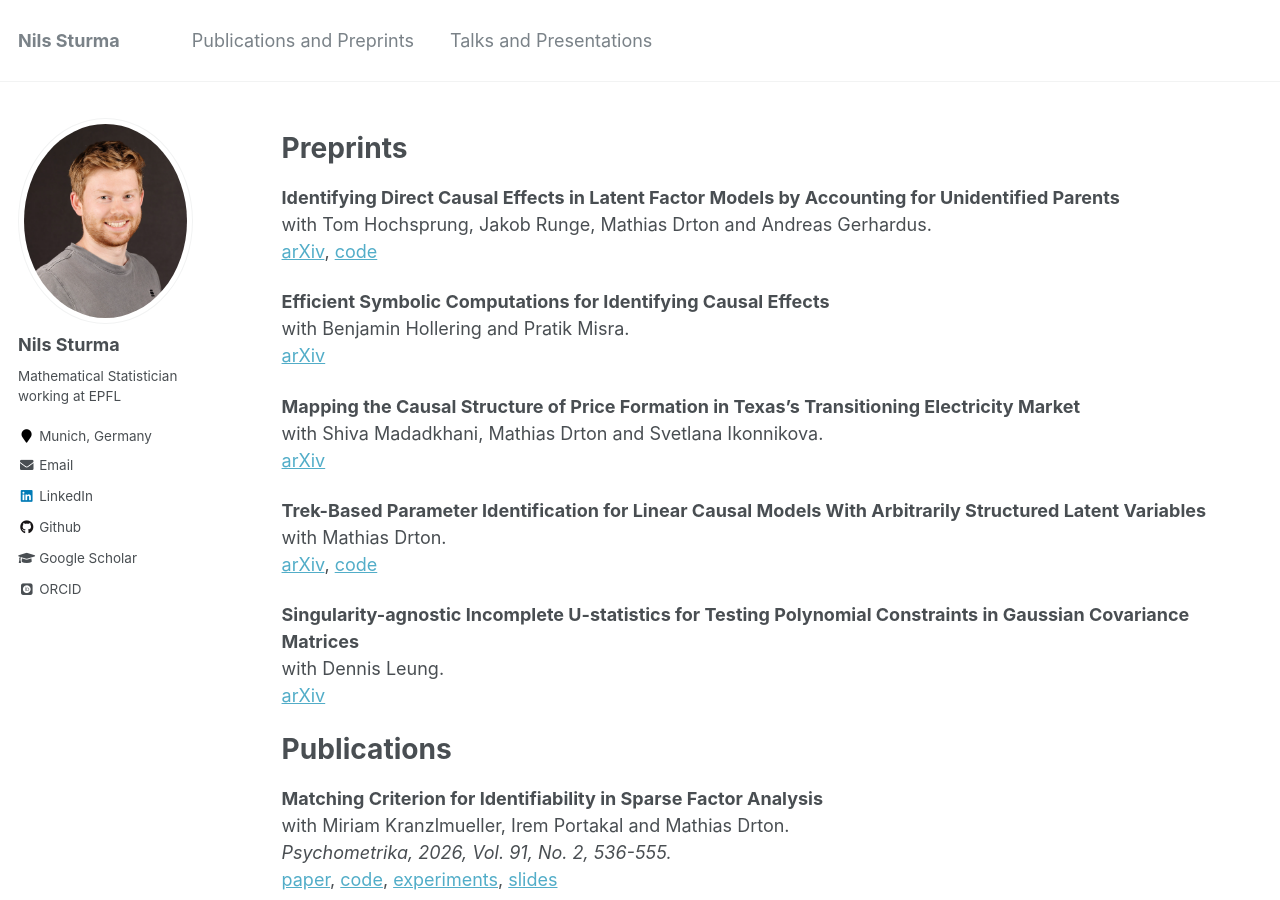
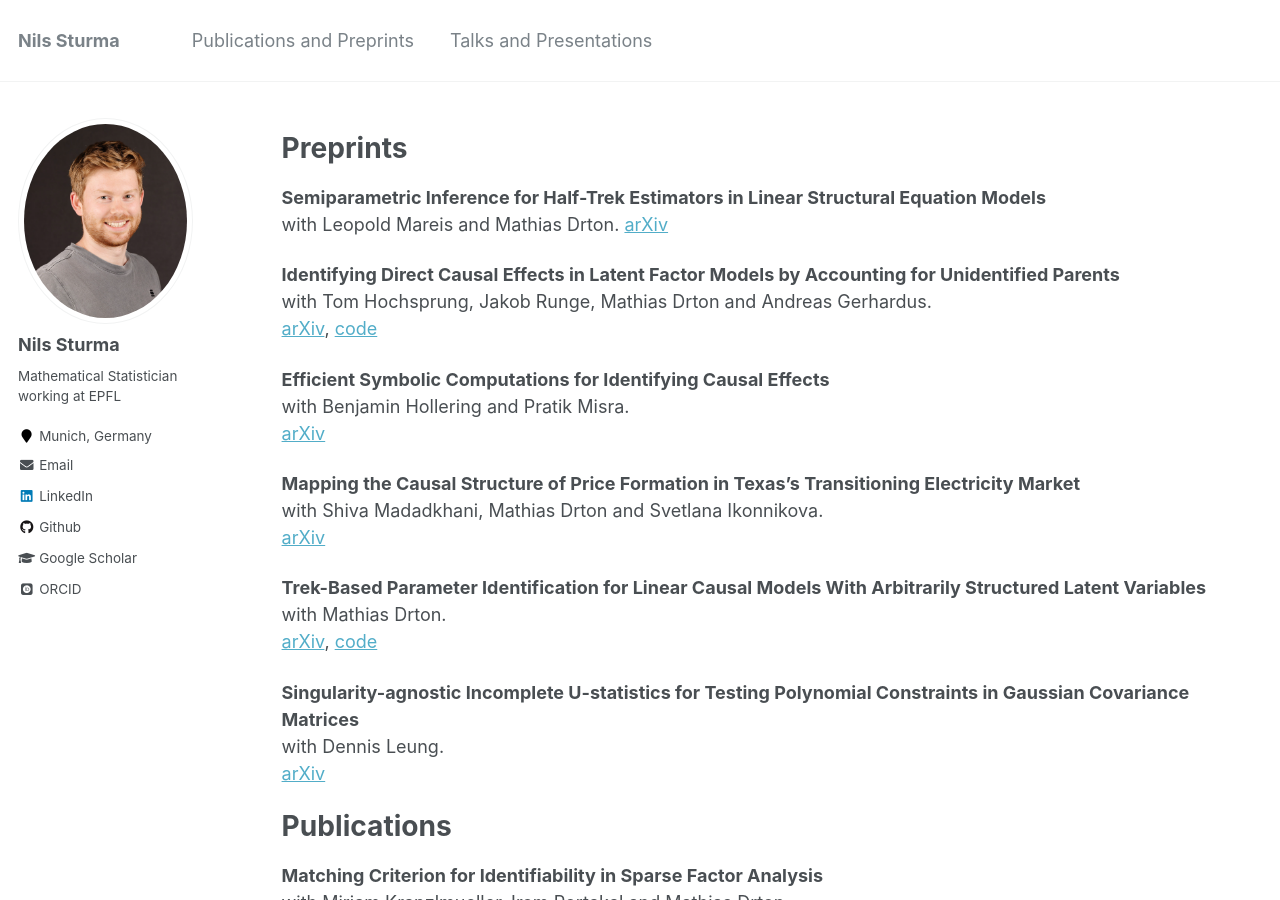
Before and after one commit to NilsSturma/nilssturma.github.io, a Jekyll site: the page built from _pages/publications.md, in a window 1280 px wide and 900 px high. Built offline with Jekyll 4.4.1, drawn with Linux system fonts in a browser that asks for light colours; some web fonts are replaced.

Commit message:
added publication with Leopold

```diff
--- a/_pages/publications.md
+++ b/_pages/publications.md
@@ -16,6 +16,10 @@ author_profile: true
  -->
 
 # Preprints
+
+**Semiparametric Inference for Half-Trek Estimators in Linear Structural Equation Models** \
+with Leopold Mareis and Mathias Drton.
+[arXiv](https://arxiv.org/abs/2606.26931)
 
 **Identifying Direct Causal Effects in Latent Factor Models by Accounting for Unidentified Parents** \
 with Tom Hochsprung, Jakob Runge, Mathias Drton and Andreas Gerhardus. \
```
Also changed, not shown: _pages/about.md (+1 -1 lines), 1 other file.
